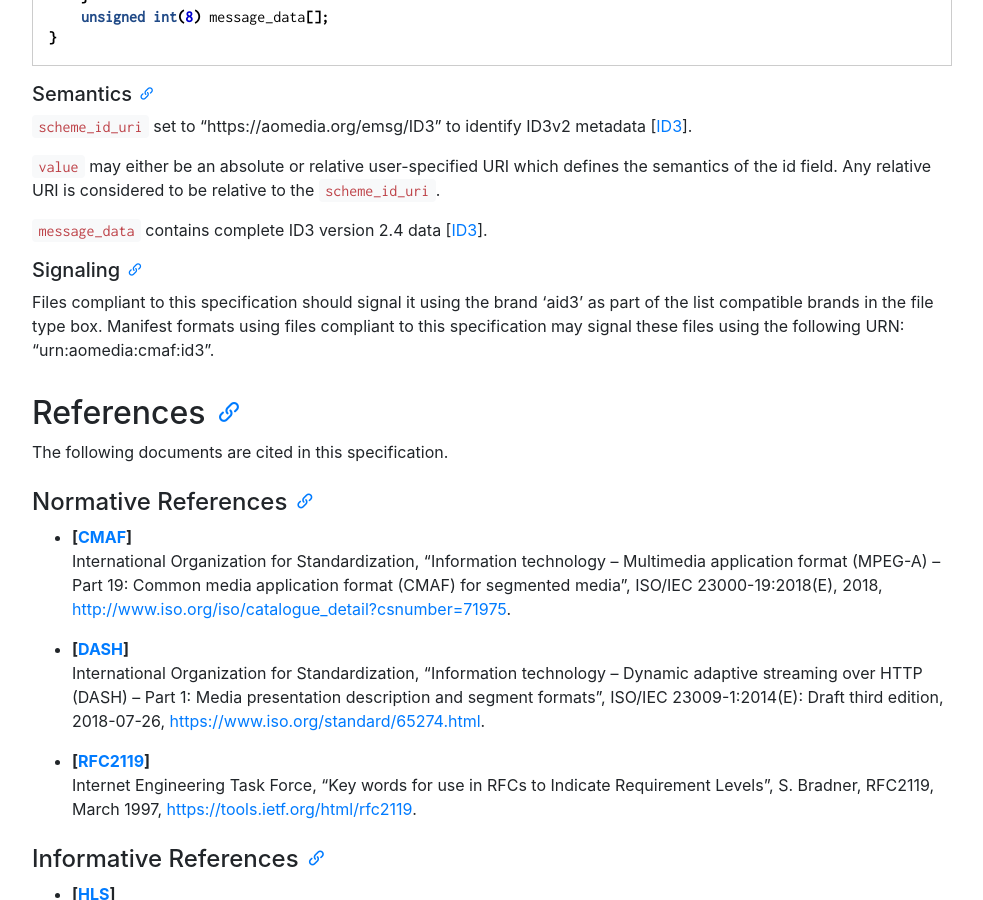
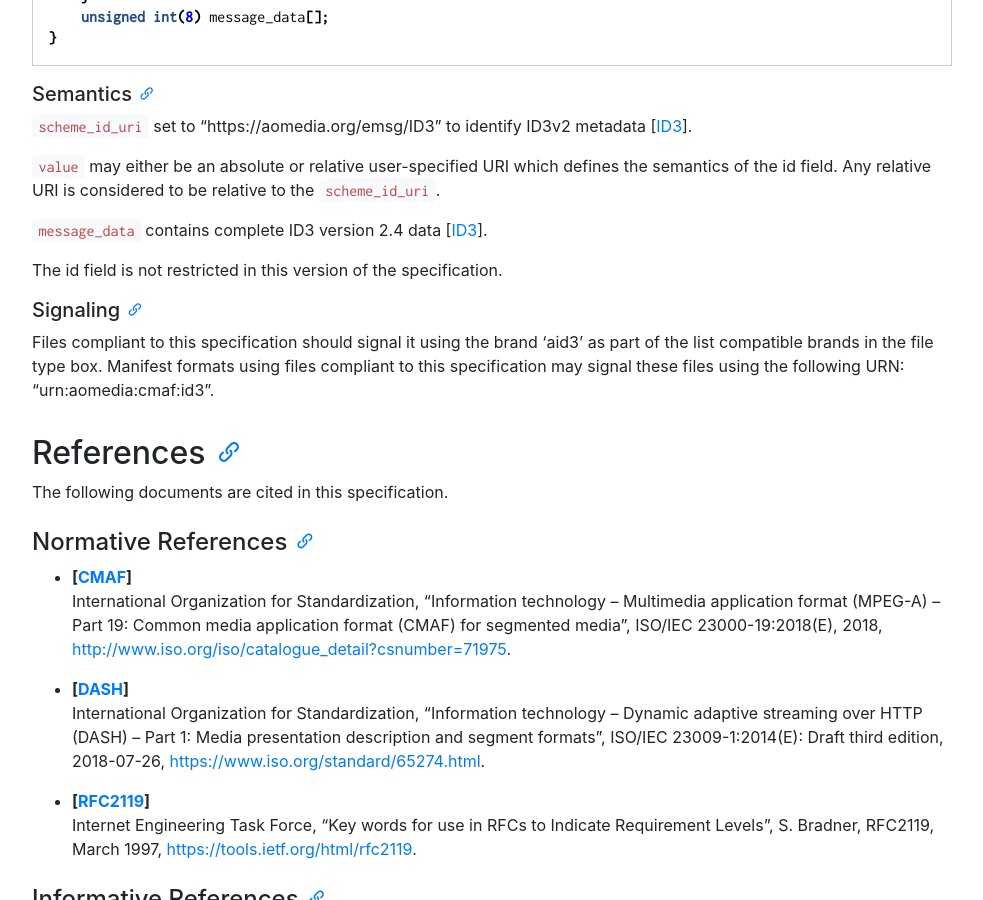
Before and after one commit to AOMediaCodec/id3-emsg, a Jekyll site: the page built from index.md, in a window 1280 px wide and 900 px high, scrolled down 2336 px. Shown: the whole window, without its empty margins (53-1036 px from the left). Built offline with Jekyll 4.4.1, drawn with Linux system fonts in a browser that asks for light colours; nearby versions of some CDN libraries.

Commit message:
Update av1-id3.md

```diff
--- a/av1-id3.md
+++ b/av1-id3.md
@@ -105,6 +105,8 @@ aligned(8) class DASHEventMessageBox extends FullBox('emsg', version, flags = 0)
 
 `message_data` contains complete ID3 version 2.4 data \[[ID3]\].
 
+The id field is not restricted in this version of the specification.
+
 ##### Signaling
 {:.no_toc }
 
```
